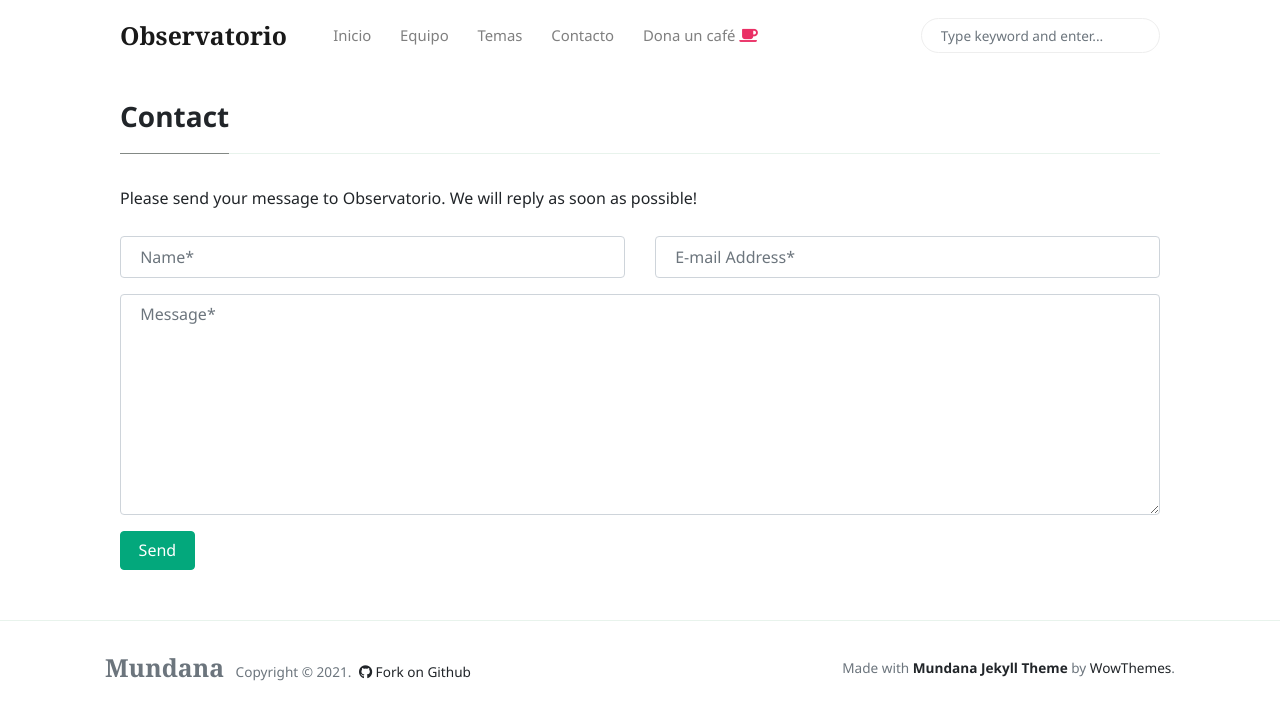
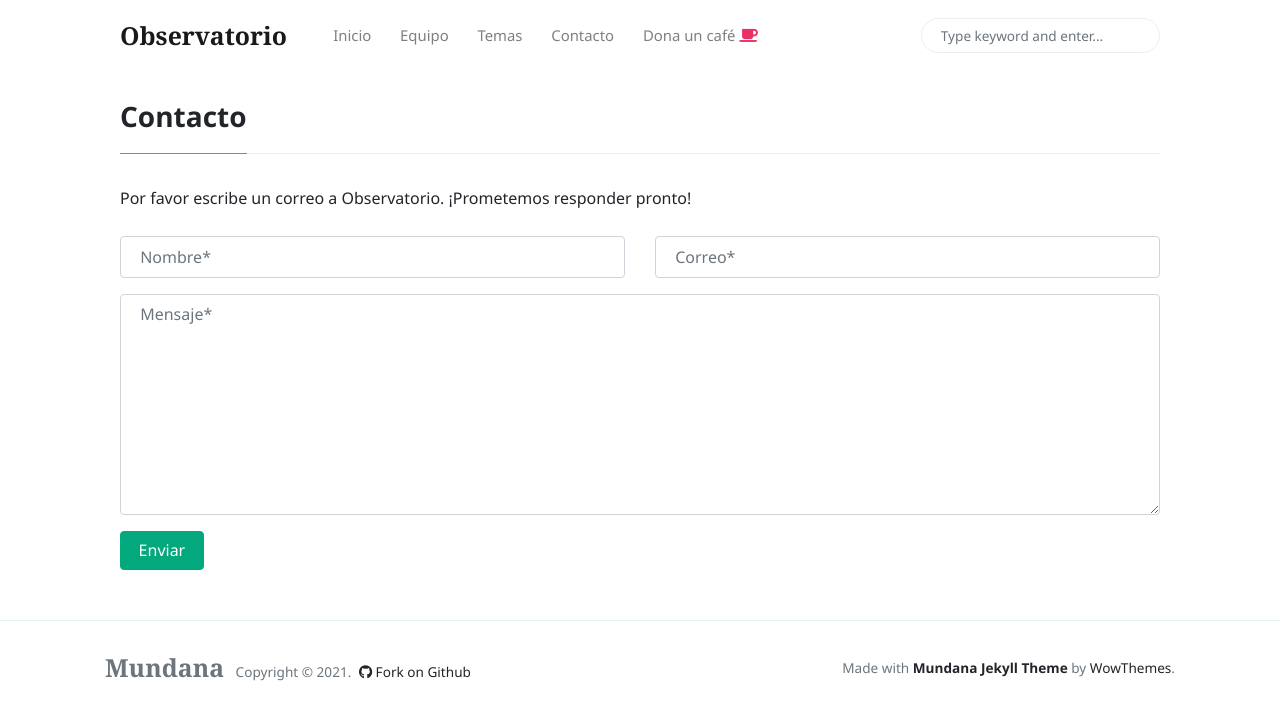
Before and after one commit to Alex-writes-something/observatorio.github.io, a Jekyll site: the page built from _pages/contact.md, in a window 1280 px wide. Shown: the top 720 px of the page. Built offline with Jekyll 4.4.1, drawn with Linux system fonts in a browser that asks for light colours; nearby versions of some CDN libraries.

Commit message:
Versión en español

```diff
--- a/_pages/contact.md
+++ b/_pages/contact.md
@@ -1,18 +1,18 @@
 ---
-title: "Contact"
+title: "Contacto"
 permalink: "/contact.html"
 ---
 
 <form action="https://formspree.io/{{site.email}}" method="POST">
-<p class="mb-4">Please send your message to {{site.name}}. We will reply as soon as possible!</p>
+<p class="mb-4">Por favor escribe un correo a {{site.name}}. ¡Prometemos responder pronto!</p>
 <div class="form-group row">
 <div class="col-md-6">
-<input class="form-control" type="text" name="name" placeholder="Name*" required>
+<input class="form-control" type="text" name="name" placeholder="Nombre*" required>
 </div>
 <div class="col-md-6">
-<input class="form-control" type="email" name="_replyto" placeholder="E-mail Address*" required>
+<input class="form-control" type="email" name="_replyto" placeholder="Correo*" required>
 </div>
 </div>
-<textarea rows="8" class="form-control mb-3" name="message" placeholder="Message*" required></textarea>
-<input class="btn btn-success" type="submit" value="Send">
+<textarea rows="8" class="form-control mb-3" name="message" placeholder="Mensaje*" required></textarea>
+<input class="btn btn-success" type="submit" value="Enviar">
 </form>
```
